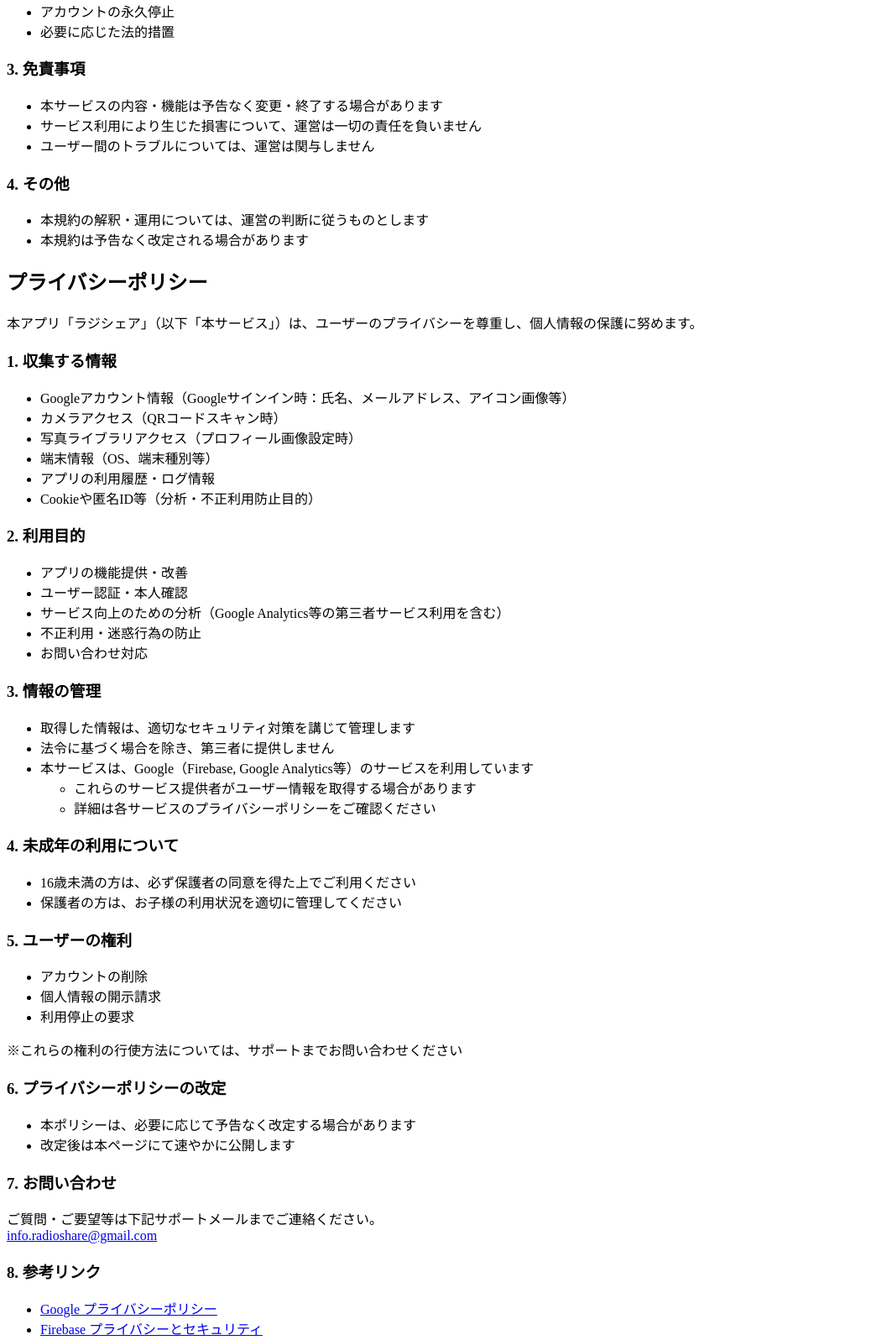
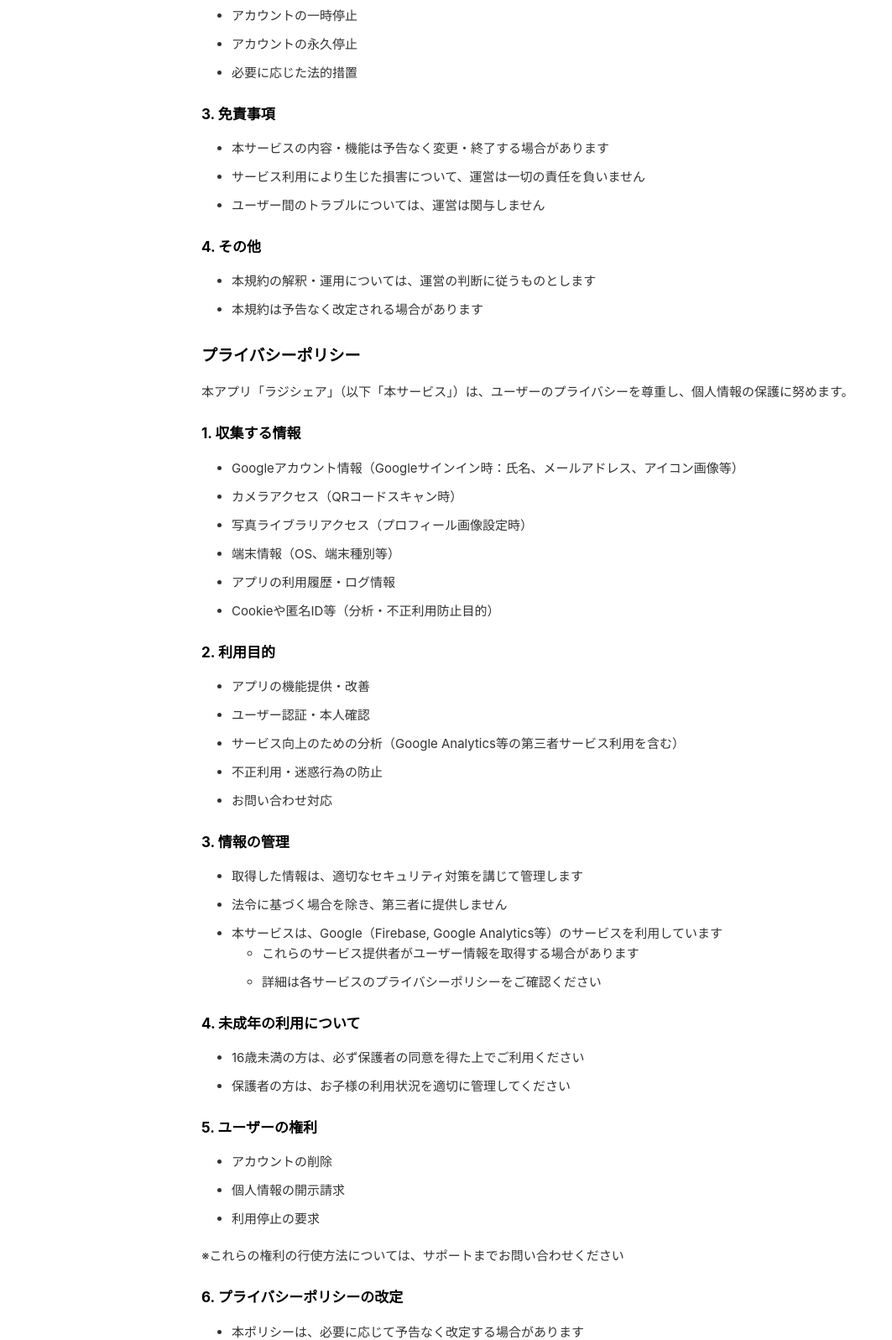
Before and after one commit to ima-work-git/radio-share, a plain HTML site: page privacy.html in a window 1280 px wide. Shown: the part 728-2324 px from the top of the page at 84% size, without its empty margins (0-1063 px from the left). Drawn offline with Linux system fonts and the light colour scheme.

Commit message:
Update privacy.html

```diff
--- a/privacy.html
+++ b/privacy.html
@@ -1,19 +1,75 @@
-import 'package:flutter/material.dart';
-import 'package:flutter_html/flutter_html.dart';
-
-class TermsOfServicePage extends StatelessWidget {
-  const TermsOfServicePage({super.key});
-
-  @override
-  Widget build(BuildContext context) {
-    return Scaffold(
-      appBar: AppBar(
-        title: const Text('利用規約・プライバシーポリシー'),
-      ),
-      body: SingleChildScrollView(
-        padding: const EdgeInsets.all(16.0),
-        child: Html(
-          data: '''
+<!DOCTYPE html>
+<html lang="ja">
+<head>
+    <meta charset="UTF-8">
+    <meta name="viewport" content="width=device-width, initial-scale=1.0">
+    <title>利用規約・プライバシーポリシー - ラジシェア</title>
+    <style>
+        body {
+            font-family: -apple-system, BlinkMacSystemFont, "Segoe UI", Roboto, "Helvetica Neue", Arial, sans-serif;
+            line-height: 1.6;
+            color: #333;
+            max-width: 800px;
+            margin: 0 auto;
+            padding: 20px;
+            font-size: 15px;
+        }
+        h1 {
+            font-size: 22px;
+            font-weight: bold;
+            margin-bottom: 20px;
+            color: #000;
+        }
+        h2 {
+            font-size: 19px;
+            font-weight: bold;
+            margin-top: 28px;
+            margin-bottom: 16px;
+            color: #000;
+        }
+        h3 {
+            font-size: 17px;
+            font-weight: bold;
+            margin-top: 24px;
+            margin-bottom: 12px;
+            color: #000;
+        }
+        p {
+            margin-bottom: 16px;
+        }
+        ul {
+            margin-left: 16px;
+            margin-bottom: 20px;
+            padding-left: 20px;
+        }
+        li {
+            margin-bottom: 10px;
+        }
+        a {
+            color: #0066cc;
+            text-decoration: underline;
+        }
+        a:hover {
+            text-decoration: none;
+        }
+        @media (max-width: 480px) {
+            body {
+                padding: 16px;
+                font-size: 14px;
+            }
+            h1 {
+                font-size: 20px;
+            }
+            h2 {
+                font-size: 18px;
+            }
+            h3 {
+                font-size: 16px;
+            }
+        }
+    </style>
+</head>
+<body>
     <h1>利用規約・プライバシーポリシー・サポート</h1>
     <p>本ページは「ラジシェア」アプリの利用規約・プライバシーポリシー・サポート情報（連絡先）をまとめて掲載しています。<br>
     アプリのご利用にあたっては、下記の内容をご確認・ご同意ください。</p>
@@ -115,43 +171,8 @@ class TermsOfServicePage extends StatelessWidget {
 
     <h3>8. 参考リンク</h3>
     <ul>
-              <li><a href="https://policies.google.com/privacy">Google プライバシーポリシー</a></li>
-              <li><a href="https://firebase.google.com/support/privacy">Firebase プライバシーとセキュリティ</a></li>
+        <li><a href="https://policies.google.com/privacy" target="_blank" rel="noopener">Google プライバシーポリシー</a></li>
+        <li><a href="https://firebase.google.com/support/privacy" target="_blank" rel="noopener">Firebase プライバシーとセキュリティ</a></li>
     </ul>
-          ''',
-          style: {
-            "body": Style(
-              fontSize: FontSize(16),
-              lineHeight: LineHeight(1.5),
-            ),
-            "h1": Style(
-              fontSize: FontSize(24),
-              fontWeight: FontWeight.bold,
-              margin: Margins.only(bottom: 16),
-            ),
-            "h2": Style(
-              fontSize: FontSize(20),
-              fontWeight: FontWeight.bold,
-              margin: Margins.only(top: 24, bottom: 16),
-            ),
-            "h3": Style(
-              fontSize: FontSize(18),
-              fontWeight: FontWeight.bold,
-              margin: Margins.only(top: 20, bottom: 12),
-            ),
-            "ul": Style(
-              margin: Margins.only(left: 16, bottom: 16),
-            ),
-            "li": Style(
-              margin: Margins.only(bottom: 8),
-            ),
-            "a": Style(
-              color: Colors.blue,
-              textDecoration: TextDecoration.underline,
-            ),
-          },
-        ),
-      ),
-    );
-  }
-}
+</body>
+</html>
```
Lines whose indentation alone changed are shown as unchanged.
